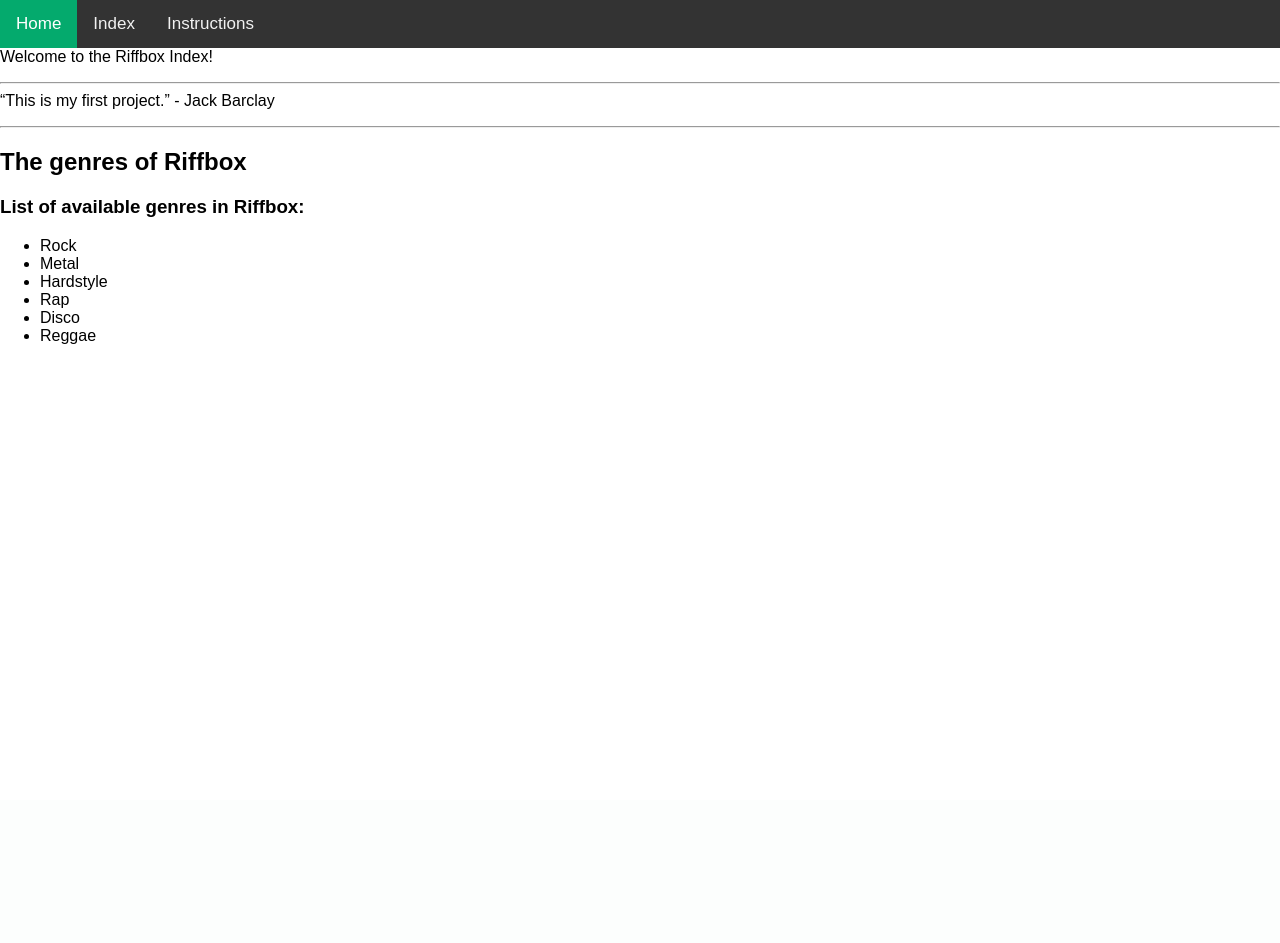
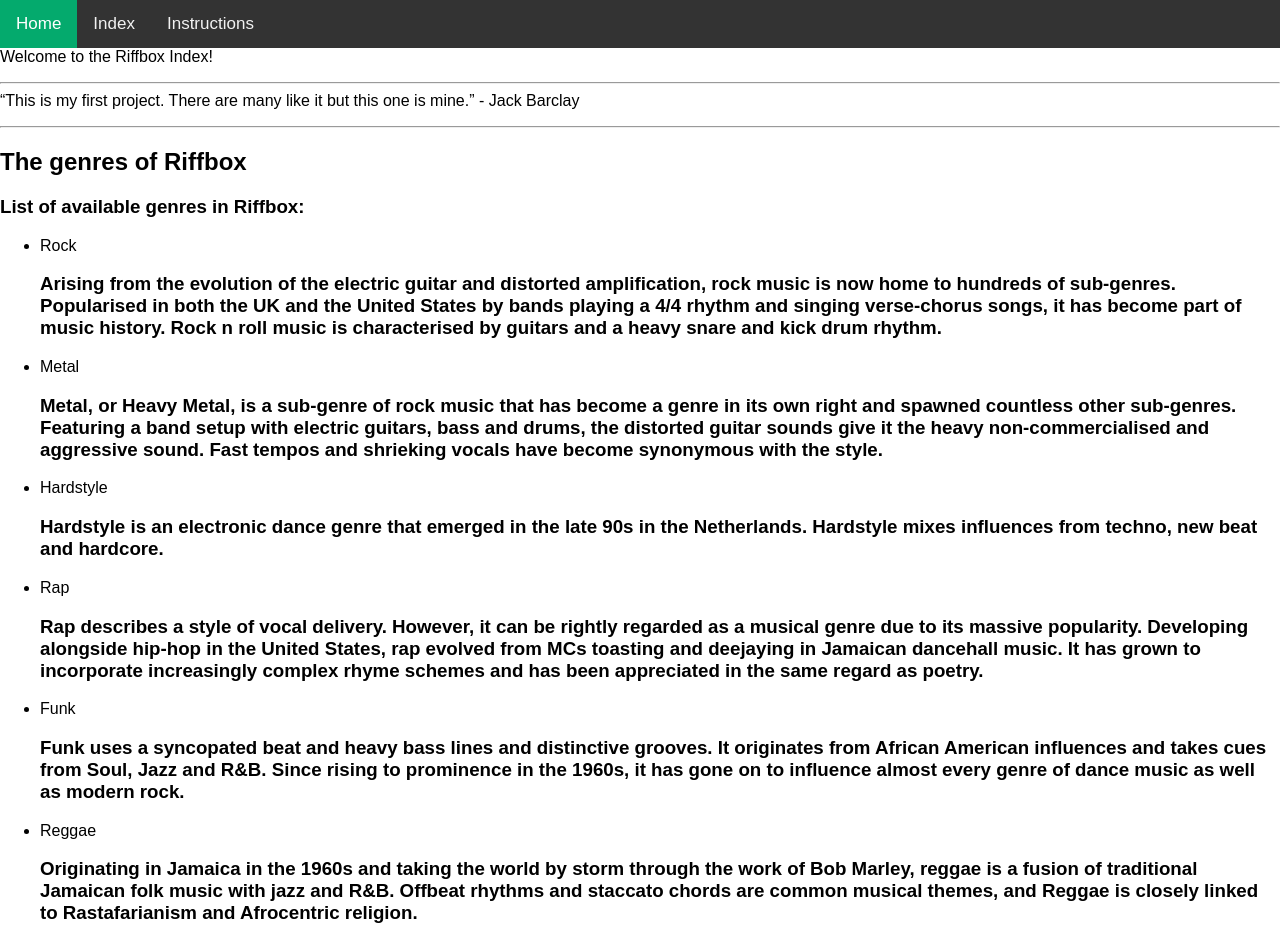
Before and after one commit to QAJackBarclay/ProjectRiffbox, a Flask app: page /index in a window 1280 px wide. Before the commit the page ends 344 px from the top, so only its background shows below. Run offline with Flask 2, Linux system fonts and the light colour scheme.

Commit message:
Third push to save

```diff
--- a/application/templates/index.html
+++ b/application/templates/index.html
@@ -9,18 +9,55 @@
         Welcome to the Riffbox Index!
         <p>
 
-            <hr> <q>This is my first project.</q> - Jack Barclay</p> <hr>
+            <hr> <q>This is my first project. There are many like it but this one is mine.</q> - Jack Barclay</p> <hr>
 
     <article id="genres">
         <h2>The genres of Riffbox</h2>
         <h3>List of available genres in Riffbox: </h3>
     <ul>
         <li>Rock</li>
-        <li>Metal</li>
+            <h3>Arising from the evolution of the electric guitar and distorted amplification, rock music is now home to hundreds of sub-genres.
+
+                Popularised in both the UK and the United States by bands playing a 4/4 rhythm and singing verse-chorus songs, it has become part of music history.
+
+                Rock n roll music is characterised by guitars and a heavy snare and kick drum rhythm.
+              </h3>
+
+              <li>Metal</li>
+            <h3> Metal, or Heavy Metal, is a sub-genre of rock music that has become a genre in its own right and spawned countless other sub-genres.
+
+                 Featuring a band setup with electric guitars, bass and drums, the distorted guitar sounds give it the heavy non-commercialised and aggressive sound.
+
+                 Fast tempos and shrieking vocals have become synonymous with the style.
+            </h3>
+
         <li>Hardstyle</li>
+            <h3>Hardstyle is an electronic dance genre that emerged in the late 90s in the Netherlands.
+
+                Hardstyle mixes influences from techno, new beat and hardcore.
+
+            </h3>
+
         <li>Rap</li>
-        <li>Disco</li>
+            <h3>Rap describes a style of vocal delivery.
+
+                However, it can be rightly regarded as a musical genre due to its massive popularity.
+
+                Developing alongside hip-hop in the United States, rap evolved from MCs toasting and deejaying in Jamaican dancehall music.
+
+                It has grown to incorporate increasingly complex rhyme schemes and has been appreciated in the same regard as poetry.</h3>
+
+        <li>Funk</li>
+            <h3>Funk uses a syncopated beat and heavy bass lines and distinctive grooves.
+
+                It originates from African American influences and takes cues from Soul, Jazz and R&B.
+
+                Since rising to prominence in the 1960s, it has gone on to influence almost every genre of dance music as well as modern rock.</h3>
+
         <li>Reggae</li>
+            <h3>Originating in Jamaica in the 1960s and taking the world by storm through the work of Bob Marley, reggae is a fusion of traditional Jamaican folk music with jazz and R&B.
+
+                Offbeat rhythms and staccato chords are common musical themes, and Reggae is closely linked to Rastafarianism and Afrocentric religion.</h3>
     </ul>
     </article>
 
```
Also changed, not shown: README.md.
